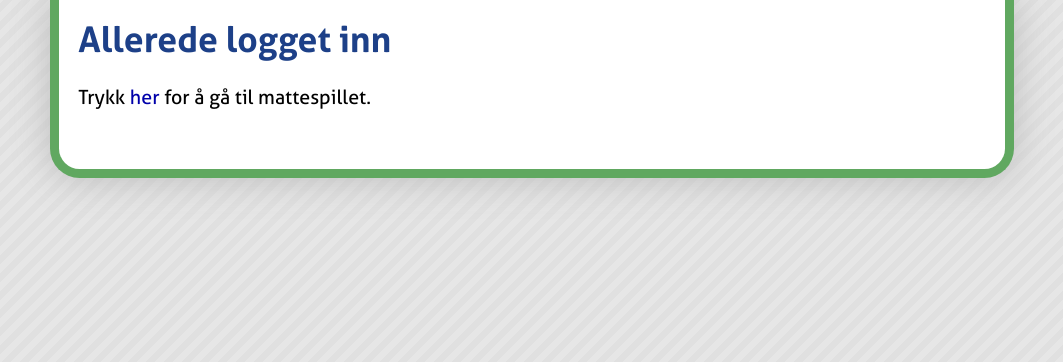
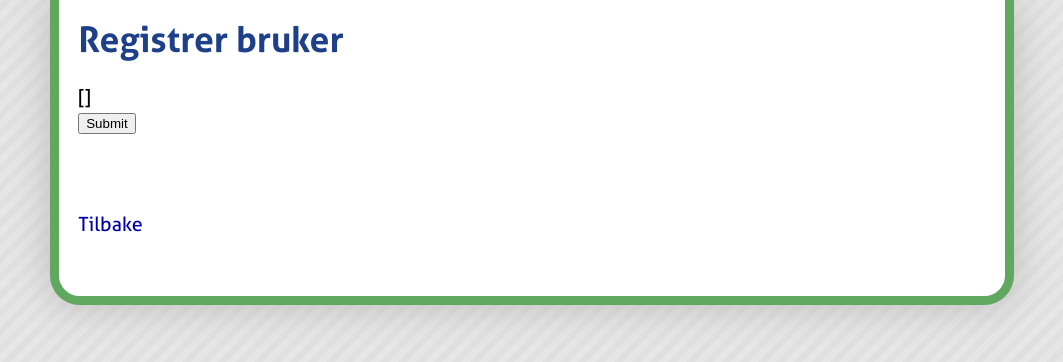
Before and after one commit to ThomasPedersen/mattespill, a Django app: template main/templates/signup.html in a window 1280 px wide. Shown: the part 60-422 px from the top of the page, without its empty margins (108-1171 px from the left). Run offline with Django 3.2, Linux system fonts and the light colour scheme; a user stored in the database is signed in; tables that the repository leaves empty hold one stand-in row (values such as "Sample post"); the template is opened without the code that fills it: most values are stand-ins (such as "Sample title", 1, 10 or a date in 2020); parts of the project's set-up code (start-up, migrations or seed data) failed here and were passed over.

Commit message:
fixed another signup bug

```diff
--- a/main/templates/signup.html
+++ b/main/templates/signup.html
@@ -1,14 +1,7 @@
 {% extends "outer.html" %}
 
-{% block head %}
+{% block content %}
 
-{% endblock %}
-
-{% block content %}
-{% if user.username %}
-<h1>Allerede logget inn</h1>
-<p>Trykk <a href="/">her</a> for &aring; g&aring; til mattespillet.</p>
-{% else %}
 <h1>Registrer bruker</h1>
 		{{ form.username.errors }}
 		{% if error %}
@@ -21,5 +14,5 @@
 			<input type="submit" value="Submit" class="button_container"/>
 			<p class="back_button"><a href="/">Tilbake</a></p>
 		</form>
-{% endif %}
+
 {% endblock %}
```
